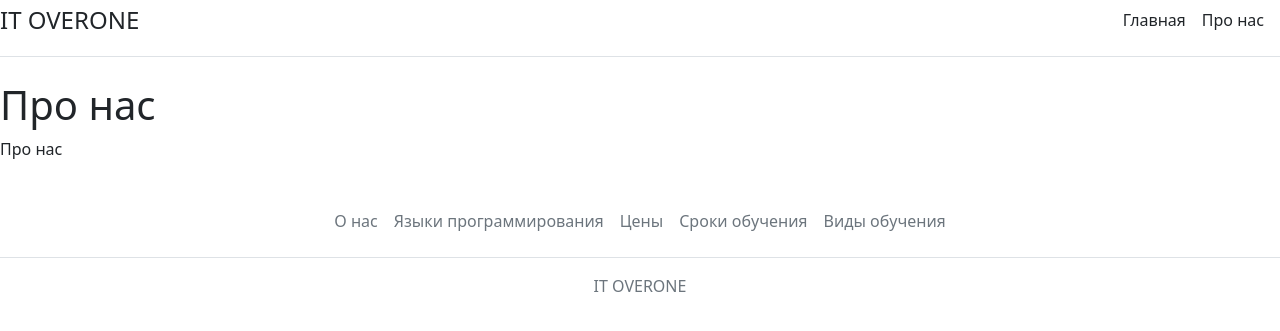
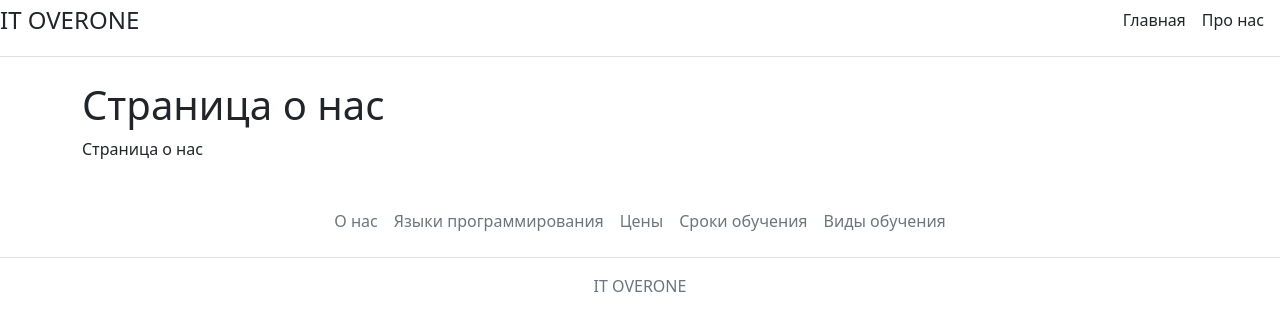
Before and after one commit to NataliyaChyi/vebsite, a Python web app: template vebsite/main/templates/main/about.html in a window 1280 px wide. Shown: the top 331 px of the page. Run offline with Jinja, Linux system fonts and the light colour scheme; the template is opened without the code that fills it, so the values that code supplies are empty.

Commit message:
add JINJA

```diff
--- a/vebsite/main/templates/main/about.html
+++ b/vebsite/main/templates/main/about.html
@@ -1,30 +1,10 @@
-<!DOCTYPE html>
-<html lang="en">
-<head>
-    <meta charset="UTF-8">
-    <title>Про нас</title>
-        <link rel="stylesheet" href=https://cdn.jsdelivr.net/npm/bootstrap@5.1.3/dist/css/bootstrap.min.css>
-</head>
-<body>
-<div class="d-flex flex-column flex-md-row align-items-center pb-3 mb-4 border-bottom">
-    <span class="fs-4">IT OVERONE</span>
-    <nav class="d-inline-flex mt-2 mt-md-0 ms-md-auto">
-        <a class="me-3 py-2 text-dark text-decoration-none" href="/">Главная</a>
-        <a class="me-3 py-2 text-dark text-decoration-none" href="/about_us">Про нас</a>
-    </nav>
-</div>
-<h1>Про нас</h1>
-<p>Про нас</p>
-</body>
-<footer class="py-3 my-4">
-    <ul class="nav justify-content-center border-bottom pb-3 mb-3">
-      <li class="nav-item"><a href="#" class="nav-link px-2 text-muted">О нас</a></li>
-      <li class="nav-item"><a href="#" class="nav-link px-2 text-muted">Языки программирования</a></li>
-      <li class="nav-item"><a href="#" class="nav-link px-2 text-muted">Цены</a></li>
-      <li class="nav-item"><a href="#" class="nav-link px-2 text-muted">Сроки обучения</a></li>
-      <li class="nav-item"><a href="#" class="nav-link px-2 text-muted">Виды обучения</a></li>
-    </ul>
-    <p class="text-center text-muted">IT OVERONE</p>
-  </footer>
+{% extends 'main/base.html' %}
 
-</html>
+{% block title %}
+Эта страница o нас
+{% endblock %}
+
+{% block content %}
+    <h1>Страница o нас</h1>
+    <p>Страница o нас</p>
+{% endblock %}
--- /dev/null
+++ b/vebsite/main/templates/main/base.html
@@ -0,0 +1,30 @@
+<!DOCTYPE html>
+<html lang="en">
+<head>
+    <meta charset="UTF-8">
+    <title>{% block title %}{% endblock %}</title>
+    <link rel="stylesheet" href=https://cdn.jsdelivr.net/npm/bootstrap@5.1.3/dist/css/bootstrap.min.css>
+</head>
+<body>
+<div class="d-flex flex-column flex-md-row align-items-center pb-3 mb-4 border-bottom">
+    <span class="fs-4">IT OVERONE</span>
+    <nav class="d-inline-flex mt-2 mt-md-0 ms-md-auto">
+        <a class="me-3 py-2 text-dark text-decoration-none" href="/">Главная</a>
+        <a class="me-3 py-2 text-dark text-decoration-none" href="/about_us">Про нас</a>
+    </nav>
+</div>
+<div class="container">
+    {% block content %}{% endblock %}
+</div>
+<footer class="py-3 my-4">
+    <ul class="nav justify-content-center border-bottom pb-3 mb-3">
+      <li class="nav-item"><a href="#" class="nav-link px-2 text-muted">О нас</a></li>
+      <li class="nav-item"><a href="#" class="nav-link px-2 text-muted">Языки программирования</a></li>
+      <li class="nav-item"><a href="#" class="nav-link px-2 text-muted">Цены</a></li>
+      <li class="nav-item"><a href="#" class="nav-link px-2 text-muted">Сроки обучения</a></li>
+      <li class="nav-item"><a href="#" class="nav-link px-2 text-muted">Виды обучения</a></li>
+    </ul>
+    <p class="text-center text-muted">IT OVERONE</p>
+</footer>
+</body>
+</html>
```
Also changed, not shown: vebsite/main/templates/main/index.html (+10 -29 lines).
